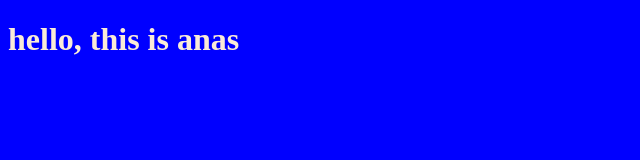
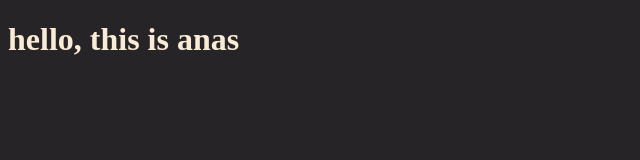
Before and after one commit to hiansh1/myproject, a plain HTML site: page index.html in a window 1280 px wide. Shown: the whole page, without its empty margins (0-640 px from the left). Drawn offline with Linux system fonts and the light colour scheme.

Commit message:
changing style for  the body

```diff
--- a/style.css
+++ b/style.css
@@ -8,5 +8,5 @@ color: antiquewhite;
 }
 body{
 
-    background-color: blue;
+    background-color: rgb(38, 36, 38);
 }
```
